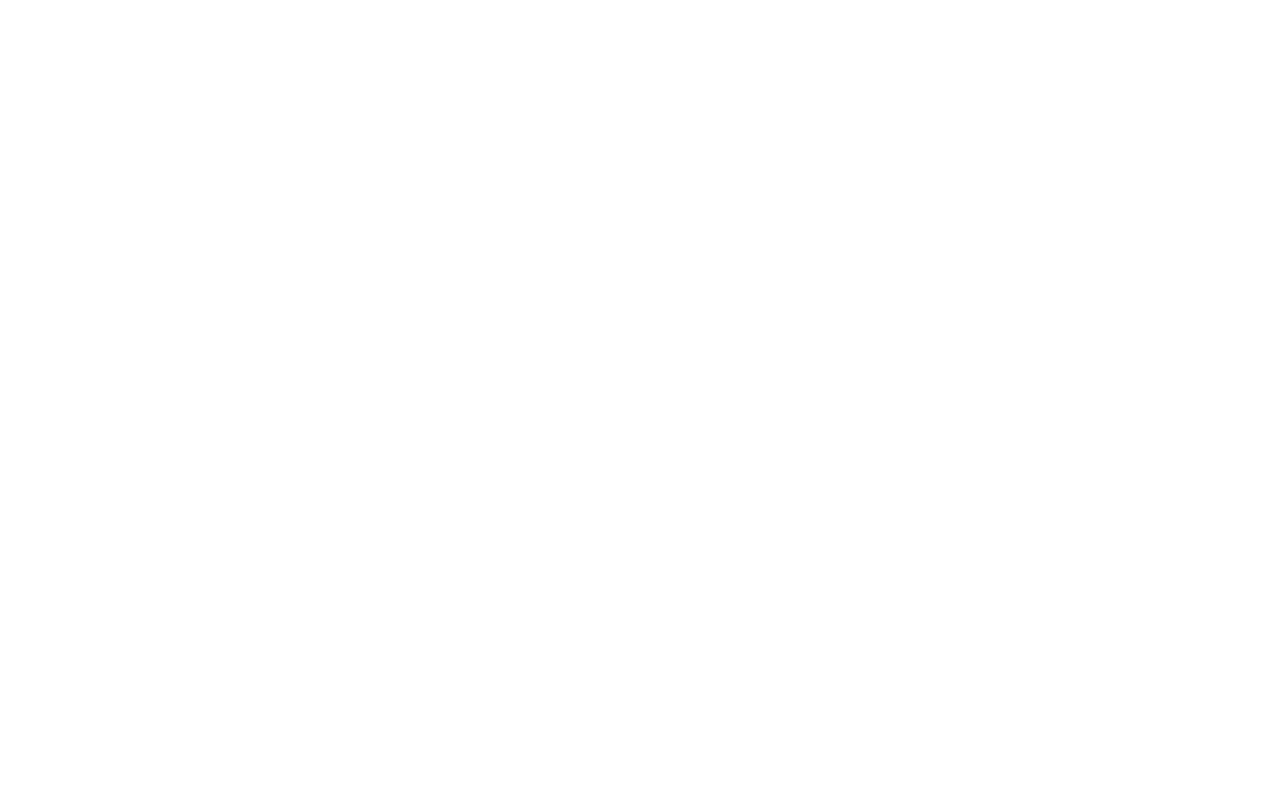
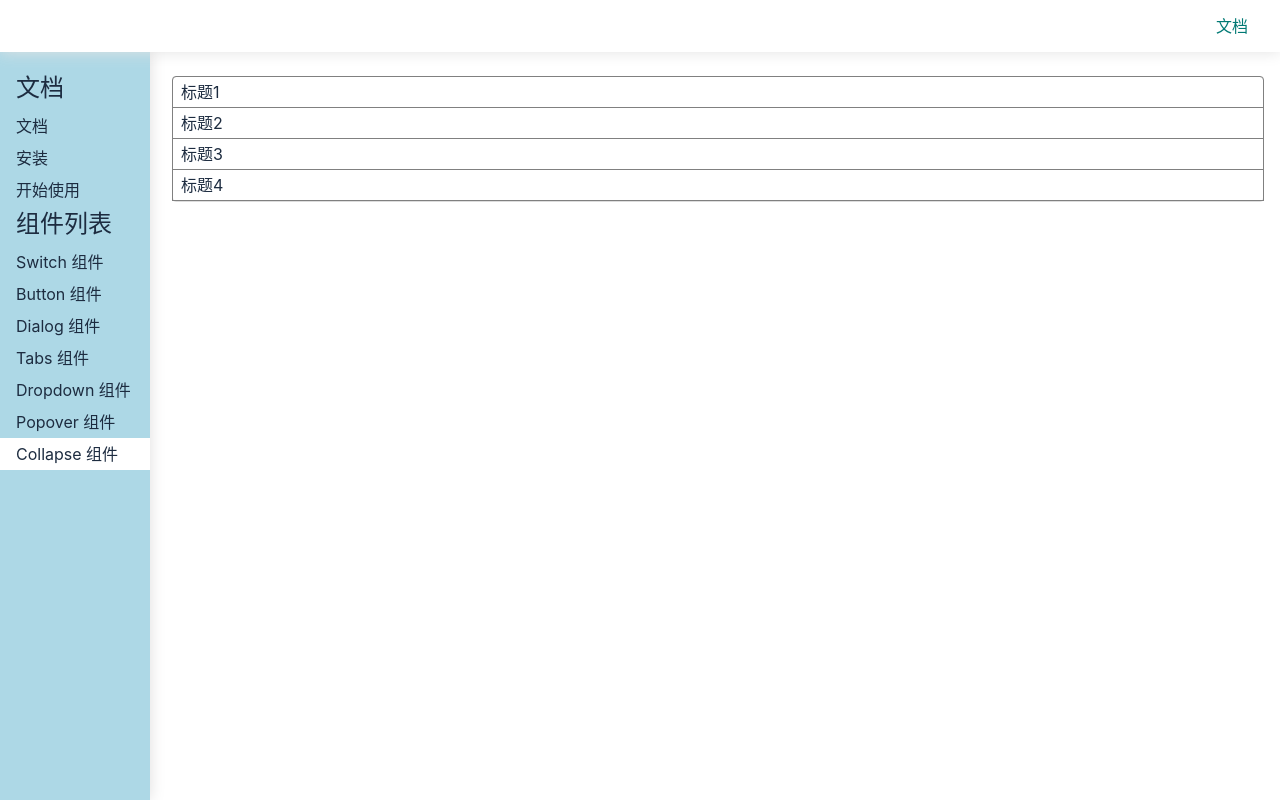
Before and after one commit to hlccare/aki-ui, a Vue app: page /#/doc/collapse in a window 1280 px wide. Before the commit this address had no page. Built offline with nearby package versions, Linux system fonts and the light colour scheme.

Commit message:
添加Collapse相关组件，使用mitt库实现eventBus

```diff
--- a/package.json
+++ b/package.json
@@ -22,6 +22,7 @@
   },
   "devDependencies": {
     "@vue/compiler-sfc": "3.0.0",
+    "mitt": "^2.1.0",
     "rollup-plugin-esbuild": "2.5.0",
     "rollup-plugin-scss": "2.6.0",
     "rollup-plugin-terser": "7.0.2",
--- /dev/null
+++ b/src/components/CollapseDemo.vue
@@ -0,0 +1,24 @@
+<template>
+    <Collapse>
+        <collapse-item title="标题1">内容1</collapse-item>
+        <collapse-item title="标题2">内容2</collapse-item>
+        <collapse-item title="标题3">内容3</collapse-item>
+        <collapse-item title="标题4">内容4</collapse-item>
+
+    </Collapse>
+</template>
+<script lang="ts">
+import { defineComponent } from 'vue'
+import Collapse from '../lib/Collapse.vue'
+import CollapseItem from '../lib/CollapseItem.vue'
+
+export default defineComponent({
+  components: { Collapse, CollapseItem },
+    setup() {
+
+    },
+})
+</script>
+<style lang="scss">
+
+</style>
--- /dev/null
+++ b/src/lib/Collapse.vue
@@ -0,0 +1,24 @@
+<template>
+<div class="aki-collapse">
+
+<slot/>
+</div>
+</template>
+
+<script lang='ts'>
+import { provide, defineComponent } from 'vue'
+export default defineComponent({
+    setup(){
+    }
+
+})
+</script>
+
+<style lang='scss'>
+$grey:#ddd;
+$border-radius: 4px;
+.aki-collapse{
+    border: 1px solid $grey;
+    border-radius: $border-radius;
+}
+</style>
--- /dev/null
+++ b/src/lib/CollapseItem.vue
@@ -0,0 +1,72 @@
+<template>
+<div class="aki-collapse-item">
+    <div class="aki-collapse-title" @click="toggle">
+        {{title}}
+    </div>
+    <div class="aki-collapse-content" v-if="open">
+    <slot/>
+    </div>
+</div>
+</template>
+<script lang="ts">
+import { defineComponent, getCurrentInstance, inject, onMounted, ref, Ref } from 'vue'
+import {Emitter} from 'mitt';
+
+export default defineComponent({
+    props:{
+        title:{
+            type: String,
+            required: true
+        }
+    },
+    setup(props,context) {
+        const open = ref(false)
+        const internalInstance = getCurrentInstance()
+        const bus:Emitter = internalInstance.appContext.config.globalProperties.$bus
+        const close = ()=>{
+            open.value = false
+        }
+        onMounted(()=>{
+            bus.on('update:selected',(vm)=>{
+                if(vm!==context){
+                    close()
+                    }
+                });
+        })
+        const toggle = ()=>{
+            if(open.value){
+                open.value = false
+            }else{
+                open.value = true;
+                bus.emit('update:selected',context)
+            }
+        }
+        return{open,toggle}
+    },
+})
+</script>
+<style lang="scss">
+$grey:#ddd;
+$border-radius: 4px;
+.aki-collapse-item{
+    > .aki-collapse-title{
+        border: 1px solid grey;
+        margin-top: -1px;
+        margin-left: -1px;
+        margin-right: -1px;
+        min-height: 32px;
+        display: flex;
+        align-items: center;
+        padding: 0 8px;
+    }
+    &:first-child{
+        > .aki-collapse-title{
+            border-top-left-radius: $border-radius;
+            border-top-right-radius: $border-radius;
+        }
+    }
+    .aki-collapse-content{
+        padding: 8px;
+    }
+}
+</style>
--- a/src/main.ts
+++ b/src/main.ts
@@ -4,9 +4,16 @@
 import { router } from './router'
 import App from './App.vue'
 import 'github-markdown-css'
+import mitt,{Emitter} from 'mitt';
 
-
+declare module '@vue/runtime-core' {
+    interface ComponentCustomProperties {
+      $bus: Emitter;
+    }
+}
 
 const app = createApp(App)
 app.use(router)
 app.mount('#app')
+
+app.config.globalProperties.$bus = mitt()
--- a/src/router.ts
+++ b/src/router.ts
@@ -7,6 +7,8 @@
 import TabsDemo from './components/TabsDemo.vue'
 import DropdownDemo from './components/DropdownDemo.vue'
 import PopoverDemo from './components/PopoverDemo.vue'
+import CollapseDemo from './components/CollapseDemo.vue'
+
 
 import Markdown from './components/Markdown.vue'
 import { h } from 'vue';
@@ -35,6 +37,8 @@
                 { path: 'tabs', component: TabsDemo },
                 { path: 'dropdown', component: DropdownDemo },
                 { path: 'popover', component: PopoverDemo },
+                { path: 'collapse', component: CollapseDemo },
+
             ]
         }
     ]
--- a/src/views/Doc.vue
+++ b/src/views/Doc.vue
@@ -35,6 +35,9 @@
             </li>
             <li>
               <router-link to="/doc/popover">Popover 组件</router-link>
+            </li>
+            <li>
+              <router-link to="/doc/collapse">Collapse 组件</router-link>
             </li>
           </ol>
         </aside>
```
Also changed, not shown: 1 other file (tests, documents, lock files or other folders).
